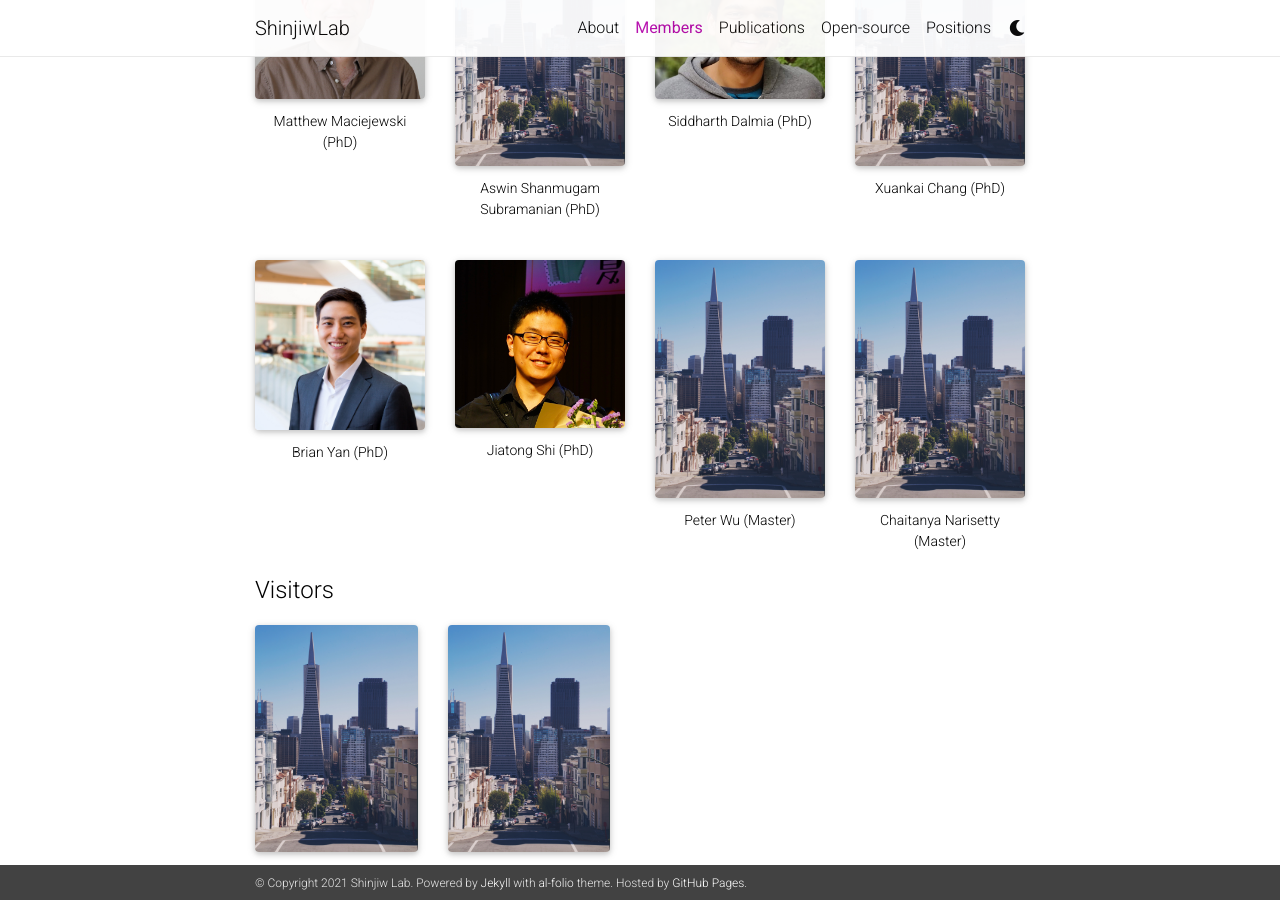
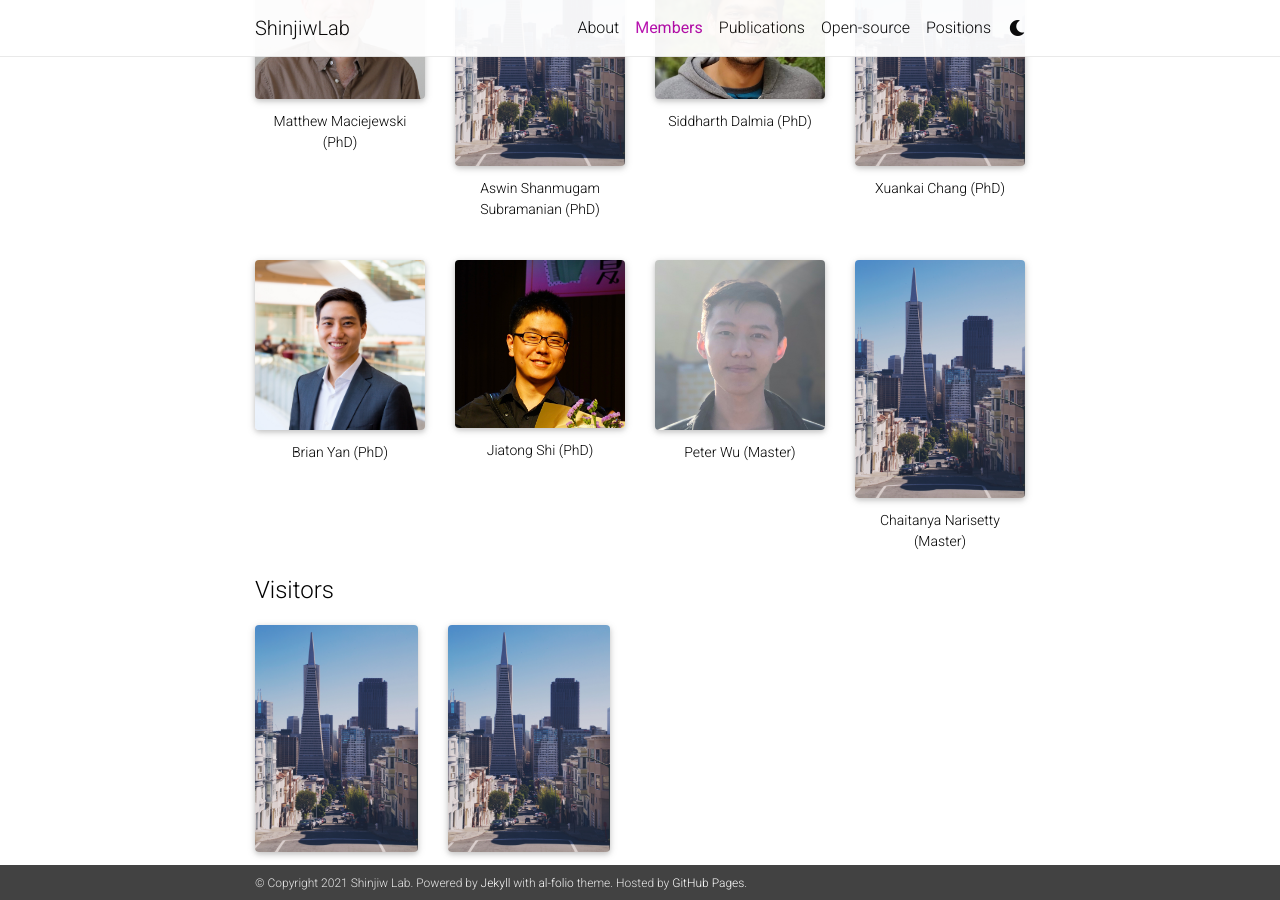
Before and after one commit to shinjiwlab/shinjiwlab.github.io, a Jekyll site: the page built from _pages/members.md, in a window 1280 px wide and 900 px high, scrolled down 650 px. Built offline with Jekyll 4.4.1, drawn with Linux system fonts in a browser that asks for light colours; nearby versions of some CDN libraries; a style sheet for code colours, icons or effects is not loaded.

Commit message:
updated peter info

```diff
--- a/_pages/members.md
+++ b/_pages/members.md
@@ -75,7 +75,7 @@
     </div>
     <div class="col-sm mt-3 mt-md-0">
         <a href="http://www.cs.cmu.edu/~peterw1/">
-            <img class="img-fluid rounded z-depth-1" src="{{ site.baseurl }}/assets/img/11.jpg">
+            <img class="img-fluid rounded z-depth-1" src="{{ site.baseurl }}/assets/img/peter.jpg">
         </a>
         <div class="caption">
             Peter Wu (Master)
```
Also changed, not shown: assets/img/peter.jpg (added).
